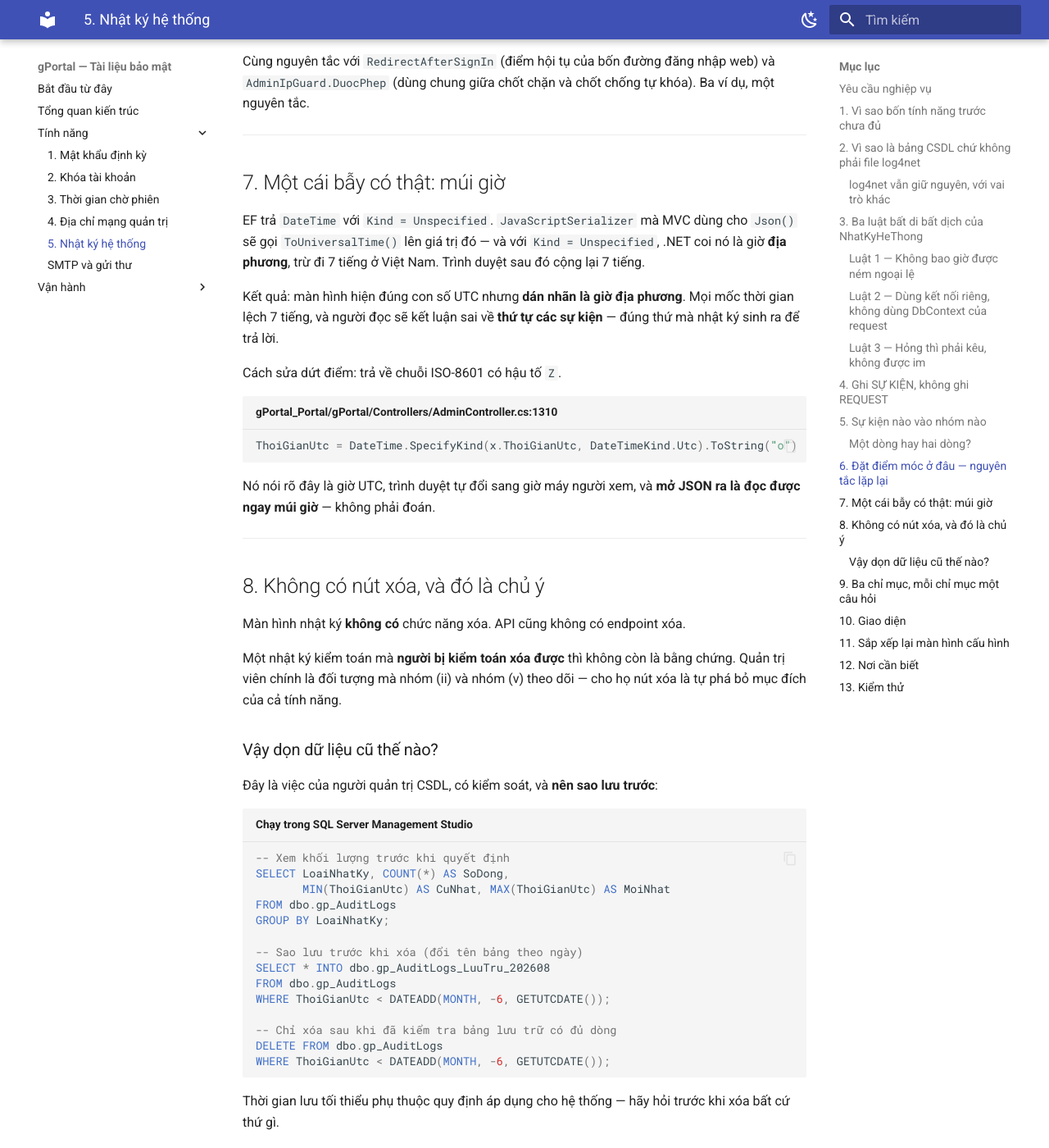
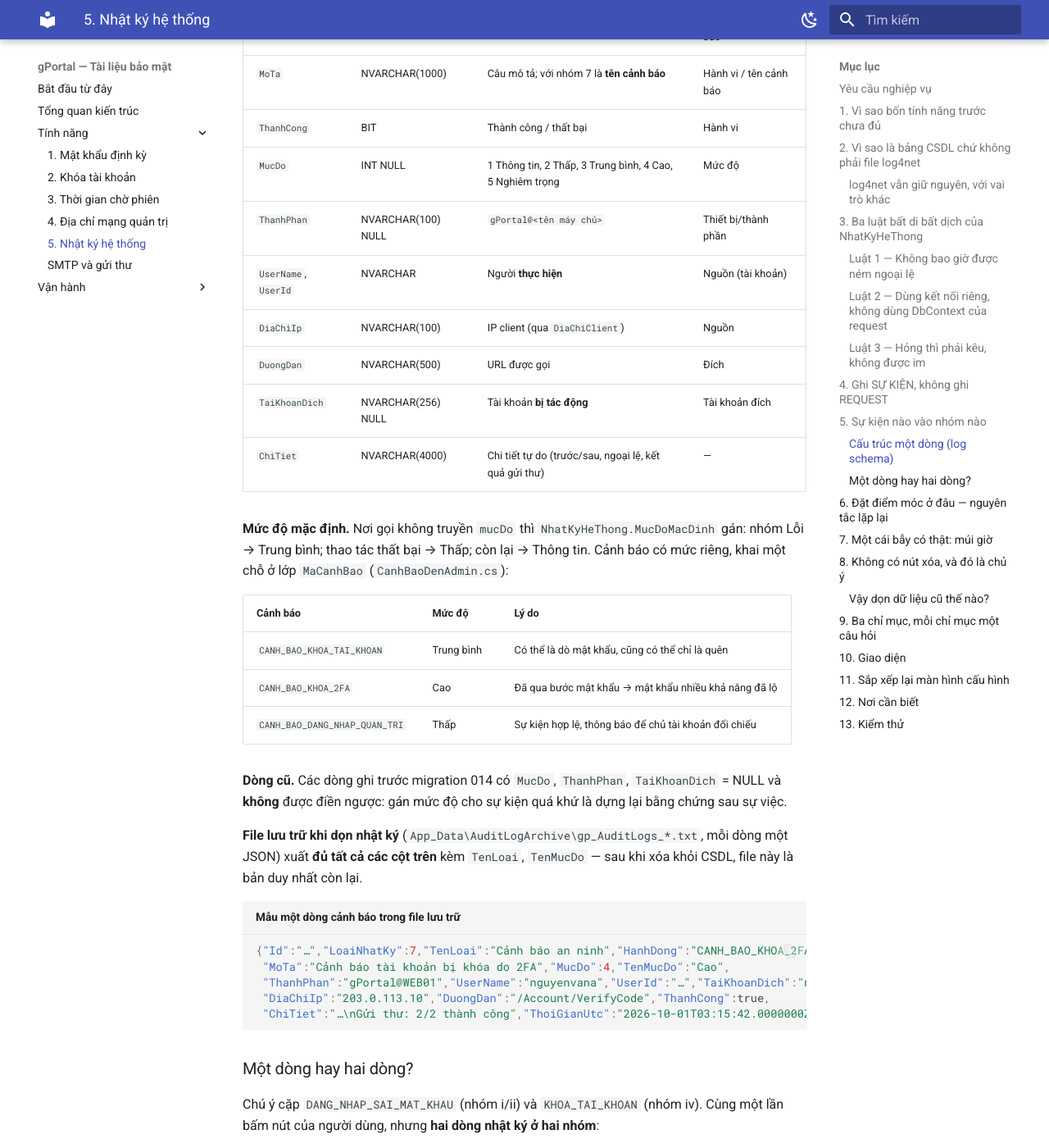
Before and after one commit to giangvanhung/mkdocs-antoanbaomat-gPortal, an MkDocs documentation site: the page built from mkdoc/08-nhat-ky-he-thong.md, in a window 1280 px wide and 1400 px high, scrolled down 4180 px. Shown: the whole window at 82% size. Built offline with MkDocs 1.6.1 and Material for MkDocs 9.7.7, drawn with Linux system fonts in a browser that asks for light colours; some of the changed text lies outside the part shown.

Commit message:
1/10/2026 - 9:16 AM

````diff
--- a/mkdoc/08-nhat-ky-he-thong.md
+++ b/mkdoc/08-nhat-ky-he-thong.md
@@ -48,8 +48,8 @@ chính định dạng mình vừa in ra — và nó sẽ hỏng ngay lần đầ
 Nó là **lưới an toàn** cho chính bảng nhật ký. Khi `NhatKyHeThong` không ghi
 được xuống CSDL, nó đổ ra file kèm tiền tố `NHATKY_ROI`:
 
-``` title="Định dạng dòng dự phòng — gPortal.Framework/NhatKyHeThong.cs:186"
-NHATKY_ROI | loai=QuanLyTaiKhoan | hanhDong=KHOA_TAI_KHOAN | thanhCong=False | ...
+``` title="Định dạng dòng dự phòng — gPortal.Framework/NhatKyHeThong.cs (DoRaFile)"
+NHATKY_ROI | loai=QuanLyTaiKhoan | mucDo=Thap | thanhPhan=gPortal@WEB01 | hanhDong=KHOA_TAI_KHOAN | thanhCong=False | ...
 ```
 
 Tìm chuỗi đó trong file log là cách biết bảng nhật ký có đầy đủ hay không.
@@ -123,6 +123,60 @@ nhóm này.
 | iv | Gán vai trò | `GAN_VAI_TRO` | `AdminController.AddUserRoles` |
 | **v** Cấu hình | Sửa cấu hình bảo mật | `SUA_CAU_HINH_BAO_MAT` | `AdminController.AddPortalSettings` |
 | v | Thêm/sửa/xóa quy tắc địa chỉ | `*_DIA_CHI_QUAN_TRI` | `AdminController` |
+| **7** Cảnh báo an ninh | Cảnh báo khóa tài khoản do sai mật khẩu | `CANH_BAO_KHOA_TAI_KHOAN` | `IdentityConfig.AccessFailedAsync` → `CanhBaoDenAdmin.GuiAsync` |
+| 7 | Cảnh báo khóa 2FA do sai OTP | `CANH_BAO_KHOA_2FA` | `XacThucHaiLop` → `CanhBaoDenAdmin.GuiAsync` |
+| 7 | Cảnh báo quản trị viên đăng nhập | `CANH_BAO_DANG_NHAP_QUAN_TRI` | `AccountController.RedirectAfterSignIn` → `CanhBaoDenAdmin.GuiAsync` |
+
+Nhóm 7 (thêm ở migration 014, yêu cầu L2-07) là **nhật ký cảnh báo**: mỗi lần
+hệ thống phát cảnh báo tới quản trị viên thì có đúng một dòng, do
+`CanhBaoDenAdmin.GuiAsync` ghi trong `finally` — gửi thư được hay không thì
+dòng vẫn có, kết quả gửi nằm ở `ThanhCong` và `ChiTiet`.
+
+### Cấu trúc một dòng (log schema)
+
+Bảng `dbo.gp_AuditLogs` — migration 008, bổ sung 014.
+
+| Cột | Kiểu | Ý nghĩa | Trường TCVN 4.8.2.1 |
+|---|---|---|---|
+| `Id` | NVARCHAR(128) | GUID | — |
+| `ThoiGianUtc` | DATETIME | Thời điểm, giờ **UTC** | Thời điểm |
+| `LoaiNhatKy` | INT | Nhóm 1–7 (enum `LoaiNhatKy`) | Loại |
+| `HanhDong` | NVARCHAR(100) | Mã máy đọc, `HOA_CO_GACH_DUOI` | Hành vi / loại cảnh báo |
+| `MoTa` | NVARCHAR(1000) | Câu mô tả; với nhóm 7 là **tên cảnh báo** | Hành vi / tên cảnh báo |
+| `ThanhCong` | BIT | Thành công / thất bại | Hành vi |
+| `MucDo` | INT NULL | 1 Thông tin, 2 Thấp, 3 Trung bình, 4 Cao, 5 Nghiêm trọng | Mức độ |
+| `ThanhPhan` | NVARCHAR(100) NULL | `gPortal@<tên máy chủ>` | Thiết bị/thành phần |
+| `UserName`, `UserId` | NVARCHAR | Người **thực hiện** | Nguồn (tài khoản) |
+| `DiaChiIp` | NVARCHAR(100) | IP client (qua `DiaChiClient`) | Nguồn |
+| `DuongDan` | NVARCHAR(500) | URL được gọi | Đích |
+| `TaiKhoanDich` | NVARCHAR(256) NULL | Tài khoản **bị tác động** | Tài khoản đích |
+| `ChiTiet` | NVARCHAR(4000) | Chi tiết tự do (trước/sau, ngoại lệ, kết quả gửi thư) | — |
+
+**Mức độ mặc định.** Nơi gọi không truyền `mucDo` thì `NhatKyHeThong.MucDoMacDinh`
+gán: nhóm Lỗi → Trung bình; thao tác thất bại → Thấp; còn lại → Thông tin.
+Cảnh báo có mức riêng, khai một chỗ ở lớp `MaCanhBao` (`CanhBaoDenAdmin.cs`):
+
+| Cảnh báo | Mức độ | Lý do |
+|---|---|---|
+| `CANH_BAO_KHOA_TAI_KHOAN` | Trung bình | Có thể là dò mật khẩu, cũng có thể chỉ là quên |
+| `CANH_BAO_KHOA_2FA` | Cao | Đã qua bước mật khẩu → mật khẩu nhiều khả năng đã lộ |
+| `CANH_BAO_DANG_NHAP_QUAN_TRI` | Thấp | Sự kiện hợp lệ, thông báo để chủ tài khoản đối chiếu |
+
+**Dòng cũ.** Các dòng ghi trước migration 014 có `MucDo`, `ThanhPhan`,
+`TaiKhoanDich` = NULL và **không** được điền ngược: gán mức độ cho sự kiện quá
+khứ là dựng lại bằng chứng sau sự việc.
+
+**File lưu trữ khi dọn nhật ký** (`App_Data\AuditLogArchive\gp_AuditLogs_*.txt`,
+mỗi dòng một JSON) xuất **đủ tất cả các cột trên** kèm `TenLoai`, `TenMucDo` —
+sau khi xóa khỏi CSDL, file này là bản duy nhất còn lại.
+
+``` json title="Mẫu một dòng cảnh báo trong file lưu trữ"
+{"Id":"…","LoaiNhatKy":7,"TenLoai":"Cảnh báo an ninh","HanhDong":"CANH_BAO_KHOA_2FA",
+ "MoTa":"Cảnh báo tài khoản bị khóa do 2FA","MucDo":4,"TenMucDo":"Cao",
+ "ThanhPhan":"gPortal@WEB01","UserName":"nguyenvana","UserId":"…","TaiKhoanDich":"nguyenvana",
+ "DiaChiIp":"203.0.113.10","DuongDan":"/Account/VerifyCode","ThanhCong":true,
+ "ChiTiet":"…\nGửi thư: 2/2 thành công","ThoiGianUtc":"2026-10-01T03:15:42.0000000Z"}
+```
 
 ### Một dòng hay hai dòng?
 
@@ -240,8 +294,11 @@ thứ duy nhất gọi được API.
 | Thành phần | Ghi chú |
 |---|---|
 | Lọc theo nhóm | Danh sách lấy từ `/Admin/AuditLogTypes`, sinh từ enum — thêm nhóm thứ sáu thì ô này tự có |
+| Lọc "Mức độ từ" | Danh sách lấy từ `/Admin/AuditLogSeverities`; chọn "Cao" là ra Cao + Nghiêm trọng. Dòng cũ (MucDo NULL) không hiện khi lọc |
 | Lọc theo khoảng ngày | Ô "Đến" bao gồm **cả** ngày được chọn |
-| Tìm theo từ khóa | Khớp người dùng, mô tả, IP, mã hành động |
+| Tìm theo từ khóa | Khớp người dùng, tài khoản đích, thành phần, mô tả, IP, mã hành động |
+| Cột Mức độ | Trung bình tô cam, Cao/Nghiêm trọng tô đỏ |
+| Cột Tài khoản đích, Thành phần | Xem "Cấu trúc một dòng (log schema)" ở mục 5 |
 | "Chỉ sự kiện thất bại" | Lối tắt tới thứ cần nhìn nhất |
 | Dòng thất bại tô đỏ nhạt | Để mắt bắt được **cụm** sự kiện hỏng liên tiếp |
 | Bấm đúp một dòng | Mở hộp chi tiết (giá trị cấu hình trước/sau, nội dung ngoại lệ) |
@@ -286,13 +343,15 @@ tab cần hai file để giải thích thì nó đang gộp hai thứ không li
 | Việc | Tệp |
 |---|---|
 | Ghi nhật ký | `gPortal.Framework/NhatKyHeThong.cs` |
-| Mô hình + enum 5 nhóm | `gPortal.Framework/Identity/IdentityModels.cs` (`gp_AuditLogs`, `LoaiNhatKy`) |
+| Mô hình + enum nhóm, mức độ | `gPortal.Framework/Identity/IdentityModels.cs` (`gp_AuditLogs`, `LoaiNhatKy`, `MucDoNhatKy`) |
+| Gửi + ghi cảnh báo, mức độ từng loại | `gPortal.Framework/Security/CanhBaoDenAdmin.cs` (`MaCanhBao`) |
+| Xuất file khi dọn | `gPortal.Framework/DonNhatky.cs` |
 | Lấy địa chỉ IP (dùng chung với chốt chặn) | `gPortal.Framework/Security/DiaChiClient.cs` |
 | API đọc + lọc | `AdminController` — vùng `#region "AuditLogs"` |
-| Giao diện | `gPortalAdmin/app/view/Log/PortalLogs.js` |
+| Giao diện | `gPortalAdmin/app/view/LogSystem/PortalLogs.js` |
 | Model + store | `gPortalAdmin/app/model/mAuditLog.js`, `app/store/sAuditLog.js` |
 | Điều hướng | `gPortalAdmin/app/store/NavigationTree.js` |
-| Migration | `Database/DbUpdate.sql` — 008 |
+| Migration | `Database/DbUpdate.sql` — 008, 014 |
 
 ---
 
@@ -304,9 +363,11 @@ Sau khi chạy migration 008 và build lại `gPortalAdmin`:
 |---|---|---|
 | Đăng nhập bằng tài khoản thường | i Truy cập | Thành công |
 | Đăng nhập sai mật khẩu 1 lần | i Truy cập | **Thất bại** |
-| Sai đủ số lần cho tới khi bị khóa | i + **iv Quản lý tài khoản** | Hai dòng khác nhóm |
+| Sai đủ số lần cho tới khi bị khóa | i + **iv Quản lý tài khoản** + **7 Cảnh báo an ninh** | Ba dòng khác nhóm; dòng nhóm 7 mức **Trung bình**, có Thành phần và Tài khoản đích |
+| Sai OTP tới khi khóa 2FA | iv + **7 Cảnh báo an ninh** | Dòng nhóm 7 mức **Cao** |
+| Bảng `gp_AdminNotifyEmails` rỗng, rồi làm khóa tài khoản | iii Lỗi + 7 Cảnh báo an ninh | Dòng nhóm 7 vẫn có, `ThanhCong` = Thất bại |
 | Gõ một tên đăng nhập không tồn tại | i Truy cập | Thất bại |
-| Đăng nhập bằng tài khoản **admin** | **ii Đăng nhập quản trị** | Thành công |
+| Đăng nhập bằng tài khoản **admin** | **ii Đăng nhập quản trị** + 7 Cảnh báo an ninh | Thành công; dòng nhóm 7 mức **Thấp** |
 | Đăng xuất | i Truy cập | Thành công |
 | Đổi một ô cấu hình rồi bấm Cập nhật | **v Thay đổi cấu hình** | Chi tiết có **TRƯỚC/SAU** |
 | Thêm một quy tắc địa chỉ | v Thay đổi cấu hình | Thành công |
````
